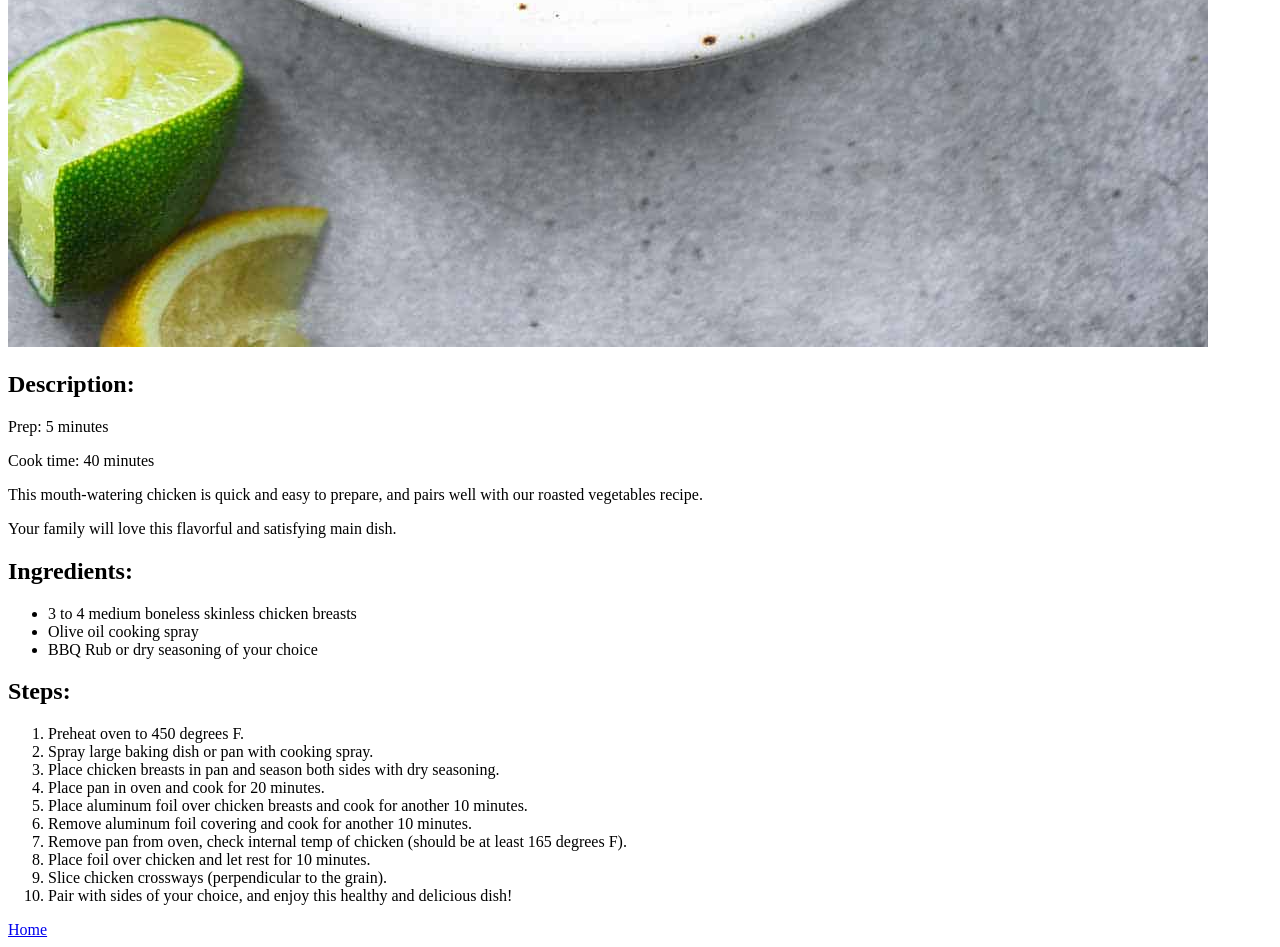
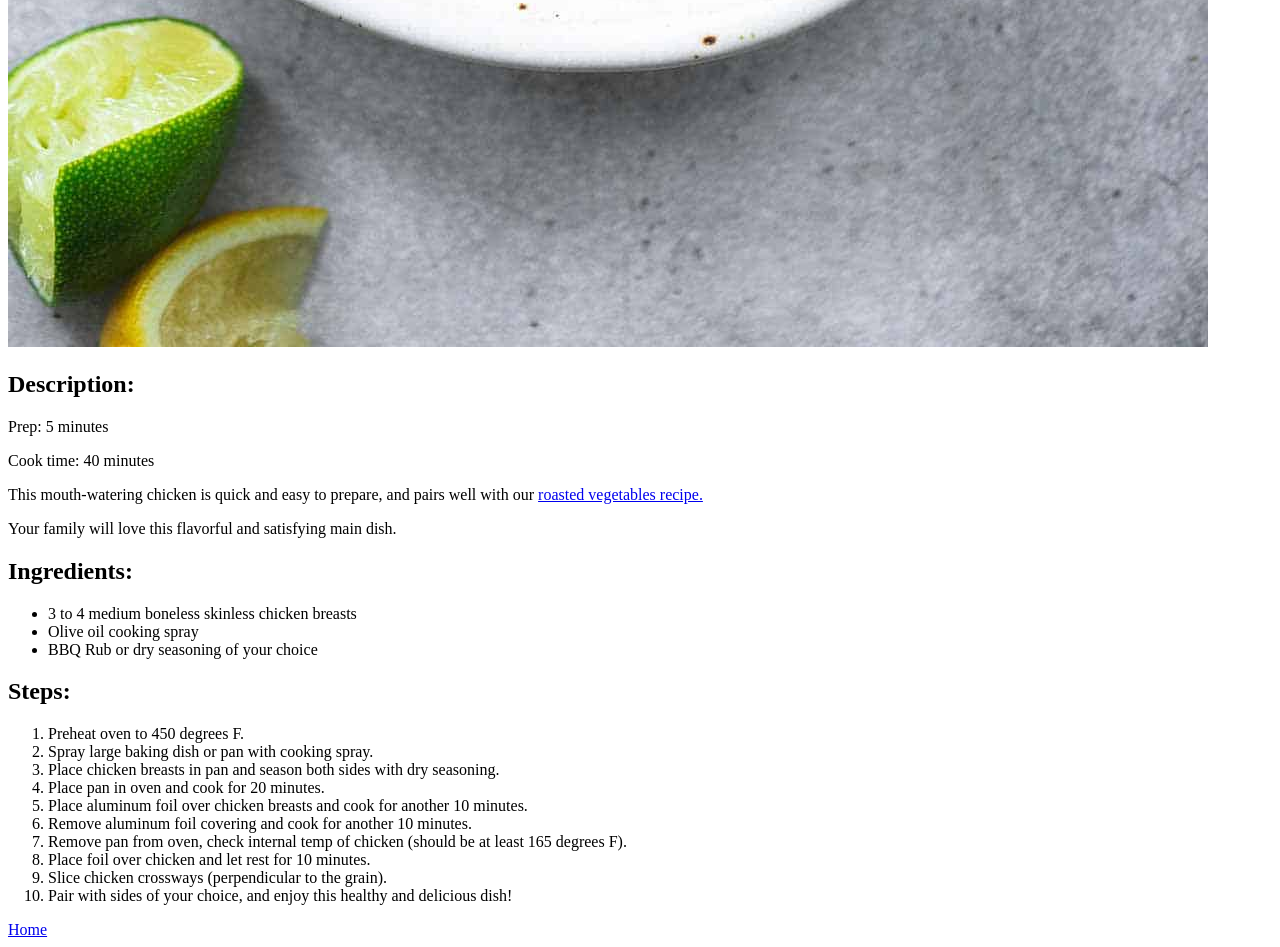
Before and after one commit to JS-1972/odin-recipes, a plain HTML site: page recipes/baked-chicken.html in a window 1280 px wide. Shown: the part 1533-2480 px from the top of the page. Drawn offline with Linux system fonts and the light colour scheme.

Commit message:
Add roasted-veg link to grilled-chicken page

```diff
--- a/recipes/baked-chicken.html
+++ b/recipes/baked-chicken.html
@@ -10,7 +10,7 @@
     <h2>Description:</h2>
     <p>Prep: 5 minutes</p>
     <p>Cook time: 40 minutes</p>
-    <p>This mouth-watering chicken is quick and easy to prepare, and pairs well with our roasted vegetables recipe.</p>
+    <p>This mouth-watering chicken is quick and easy to prepare, and pairs well with our <a href="roasted-vegetables.html">roasted vegetables recipe.</a></p>
     <p>Your family will love this flavorful and satisfying main dish.</p>
     <h2>Ingredients:</h2>
     <ul>
```
